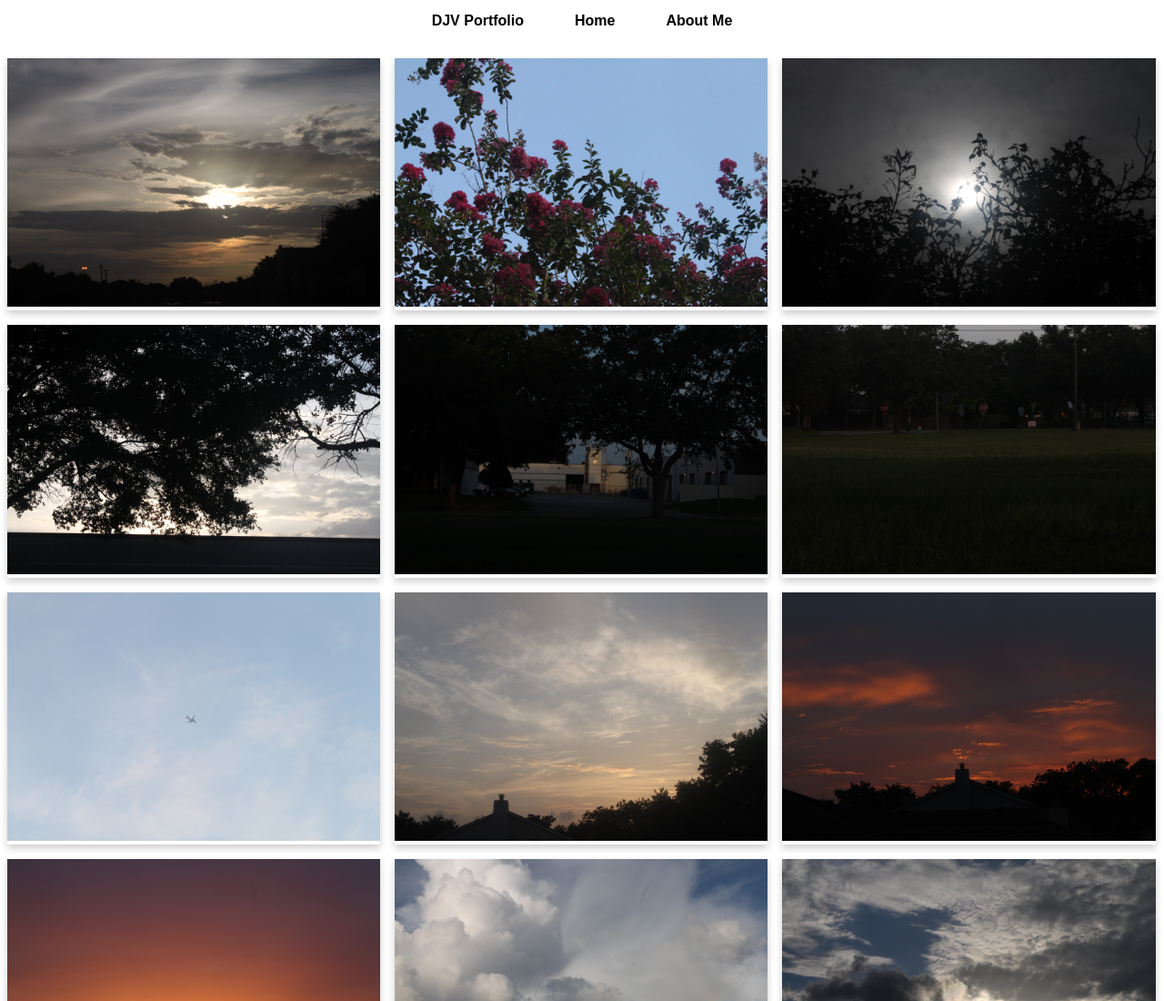
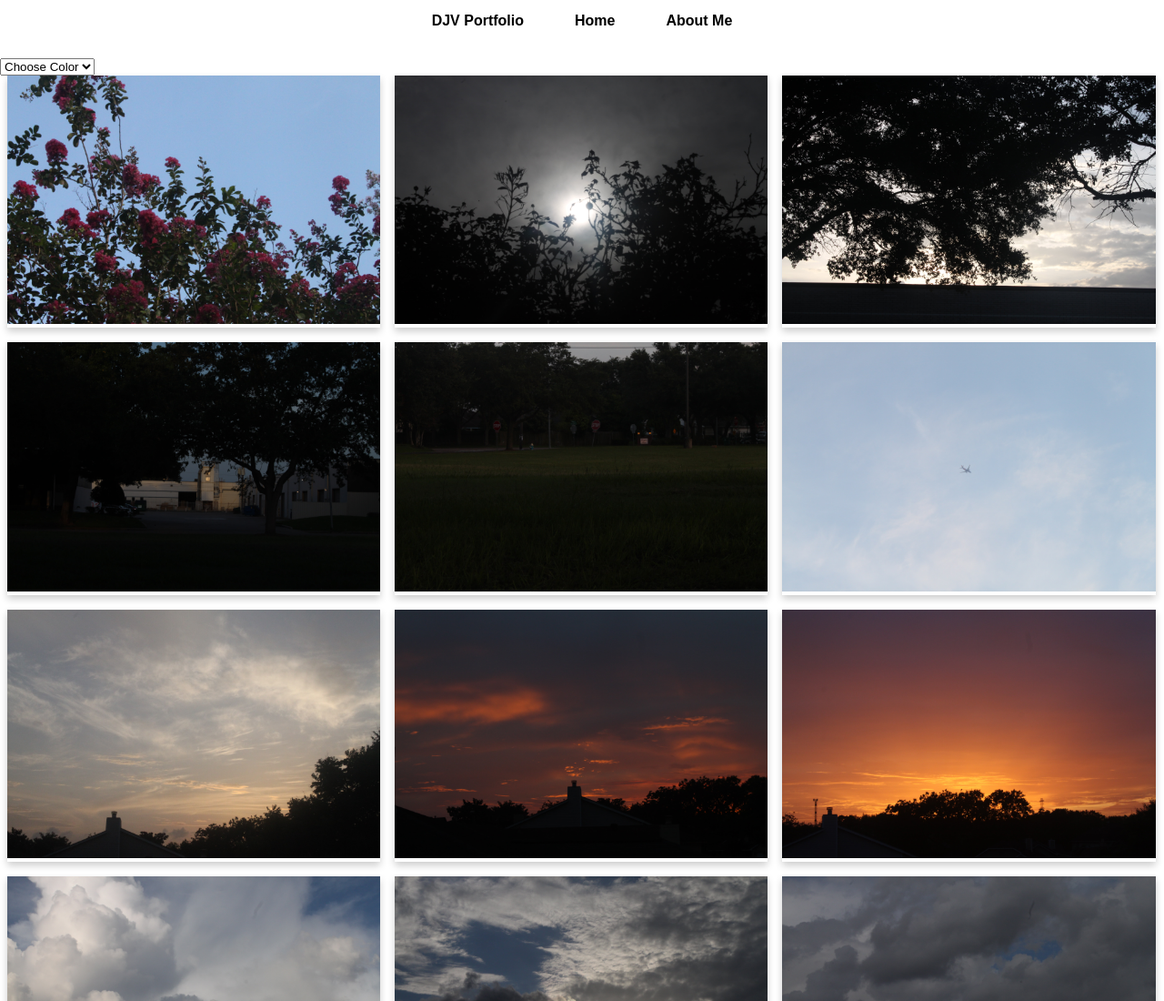
Before and after one commit to RandomniIII/Photography-portfolio, a plain HTML site: page Index.html in a window 1280 px wide. Shown: the top 1100 px of the page at 91% size. Drawn offline with nearby package versions, Linux system fonts and the light colour scheme.

Commit message:
Update Index.html

```diff
--- a/Index.html
+++ b/Index.html
@@ -14,6 +14,22 @@
   gtag('js', new Date());
 
   gtag('config', 'UA-172407777-1');
+</script>
+<script src="https://code.jquery.com/jquery-1.12.4.min.js"></script>
+<script>
+$(document).ready(function(){
+    $("select").change(function(){
+        $(this).find("option:selected").each(function(){
+            var optionValue = $(this).attr("value");
+            if(optionValue){
+                $(".box").not("." + optionValue).hide();
+                $("." + optionValue).show();
+            } else{
+                $(".box").hide();
+            }
+        });
+    }).change();
+});
 </script>
 
 </head>
@@ -32,14 +48,28 @@
     <a href="AboutMe.html">About Me</a>
   </div>
   <br>
+
+      <div>
+        <select>
+            <option>Choose Color</option>
+            <option value="red">Sky</option>
+            <option value="green">Green</option>
+            <option value="blue">Blue</option>
+        </select>
+    </div>
+    <div class="red box">
+            <img src="IMG_1865.jpg" style="width:100%">
+    </div>
+    <div class="green box">You have selected <strong>green option</strong> so i am here</div>
+    <div class="blue box">You have selected <strong>blue option</strong> so i am here</div>
+
 <div class="content">
-  <div class="row">
+<!--   <div class="row">
       <div class="column">
         <div class="card">
-            <img src="IMG_1865.jpg" style="width:100%">
         </div>
       </div>
-
+ -->
       <div class="column">
         <div class="card">
             <img src="IMG_1856.jpg" style="width:100%">
```
